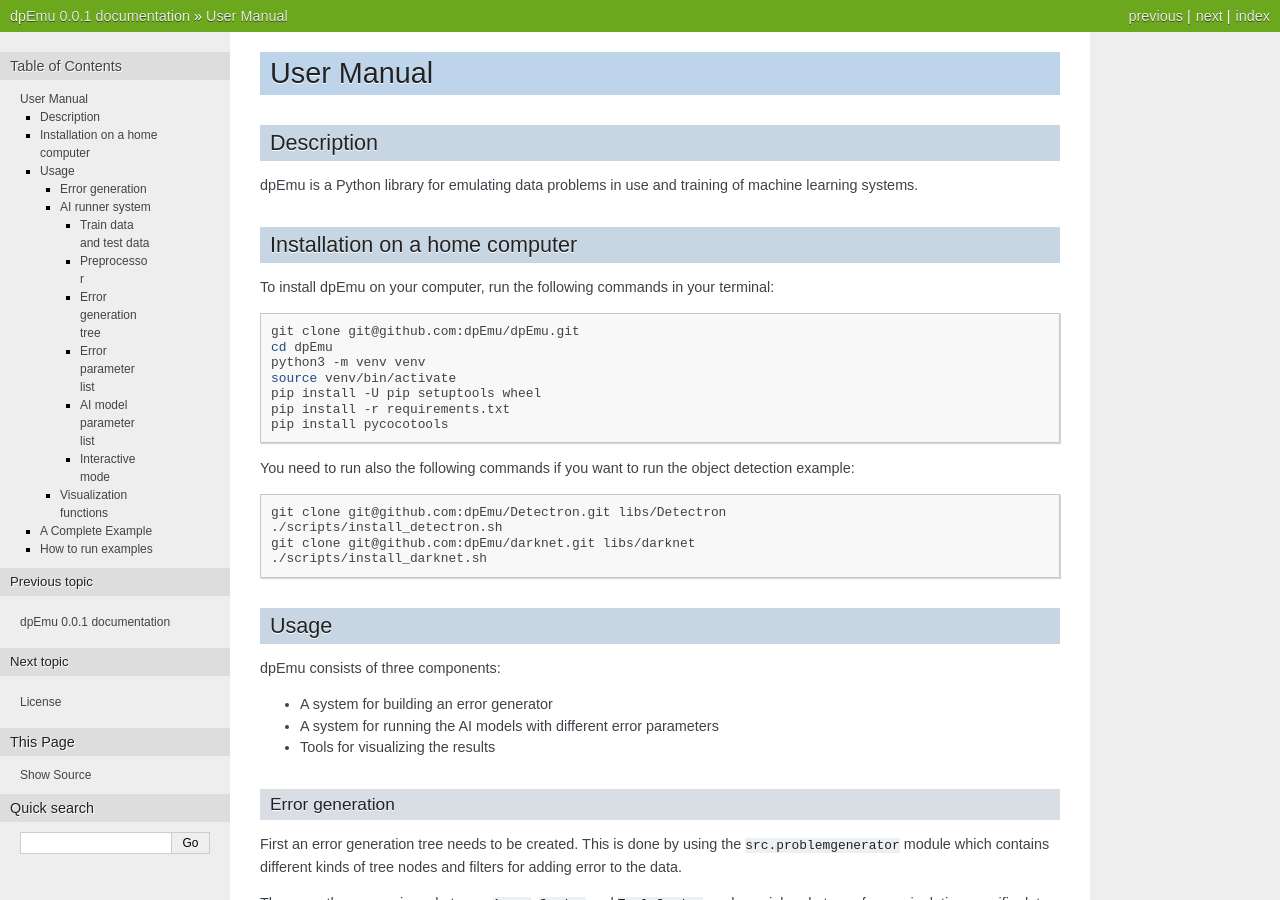
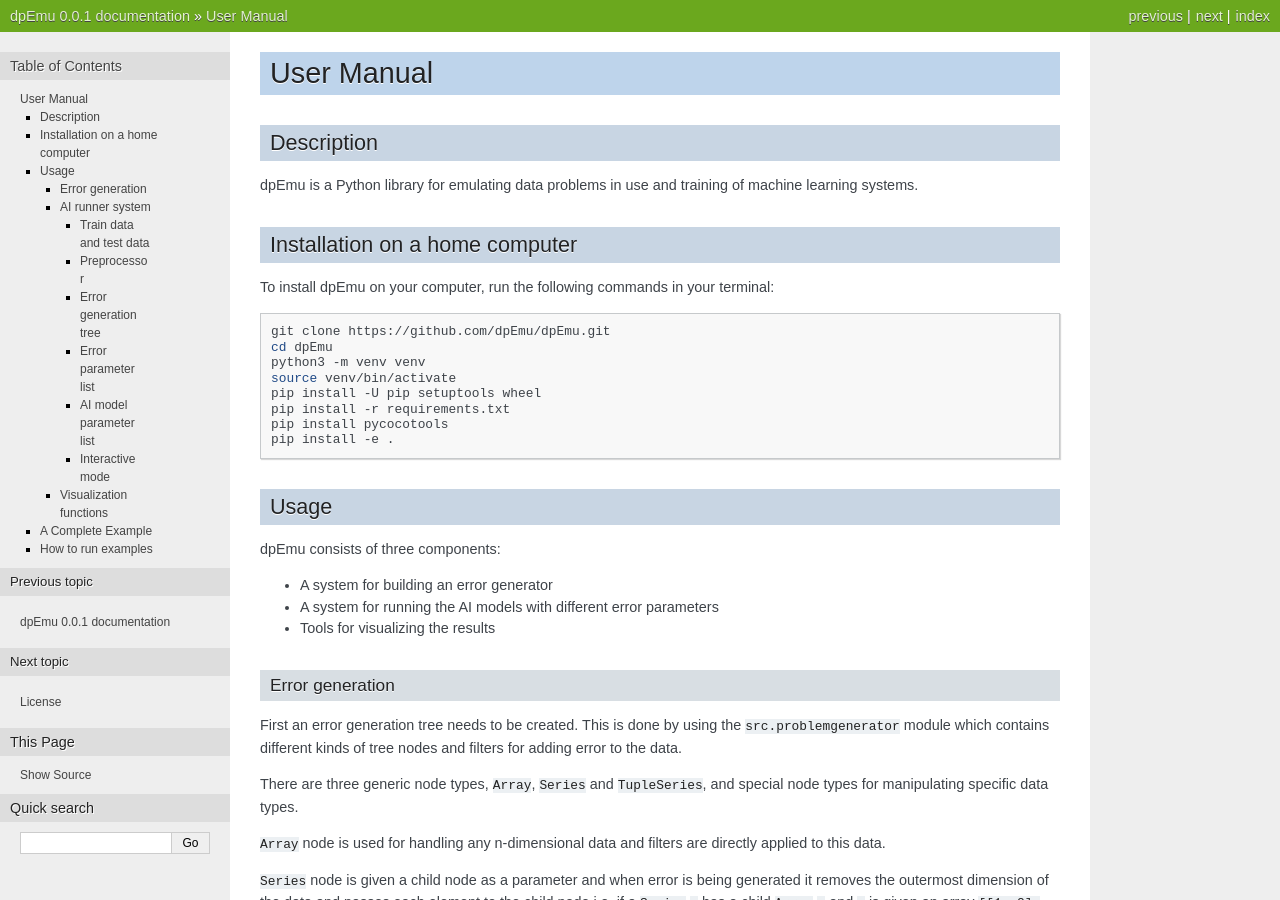
Before and after one commit to dpEmu/dpEmu, a Sphinx documentation site: the page built from docs/manual.rst, in a window 1280 px wide and 900 px high. Built offline with Sphinx 7.4.7, drawn with Linux system fonts in a browser that asks for light colours.

```diff
--- a/docs/cluster_instructions.rst
+++ b/docs/cluster_instructions.rst
@@ -25,7 +25,7 @@ Now you can install dpEmu by running the following commands in the remote termin
     export SCIKIT_LEARN_DATA=$TMPDIR
 
     cd $WRKDIR
-    git clone git@github.com:dpEmu/dpEmu.git
+    git clone https://github.com/dpEmu/dpEmu.git
     cd dpEmu
     python3 -m venv venv
     source venv/bin/activate
@@ -45,9 +45,9 @@ You also need to run the following commands if you want to run the object detect
 
     cd $WRKDIR/dpEmu
     source venv/bin/activate
-    git clone git@github.com:dpEmu/Detectron.git libs/Detectron
+    git clone https://github.com/dpEmu/Detectron.git
     ./scripts/install_detectron.sh
-    git clone git@github.com:dpEmu/darknet.git libs/darknet
+    git clone https://github.com/dpEmu/darknet.git
     ./scripts/install_darknet.sh
 
 
--- a/docs/manual.rst
+++ b/docs/manual.rst
@@ -13,23 +13,14 @@ To install dpEmu on your computer, run the following commands in your terminal:
 
 .. code-block:: bash
 
-    git clone git@github.com:dpEmu/dpEmu.git
+    git clone https://github.com/dpEmu/dpEmu.git
     cd dpEmu
     python3 -m venv venv
     source venv/bin/activate
     pip install -U pip setuptools wheel
     pip install -r requirements.txt
     pip install pycocotools
-
-You need to run also the following commands if you want to run the object detection example:
-
-.. code-block:: bash
-
-    git clone git@github.com:dpEmu/Detectron.git libs/Detectron
-    ./scripts/install_detectron.sh
-    git clone git@github.com:dpEmu/darknet.git libs/darknet
-    ./scripts/install_darknet.sh
-
+    pip install -e .
 
 Usage
 -----
```
Also changed, not shown: README.md (+3 -3 lines), docs/source/src.datasets.rst (deleted, +0 -22 lines), docs/source/src.ml.rst (deleted, +0 -22 lines), docs/source/src.plotting.rst (deleted, +0 -22 lines), docs/source/src.problemgenerator.rst (deleted, +0 -70 lines), docs/source/src.rst (deleted, +0 -40 lines).
